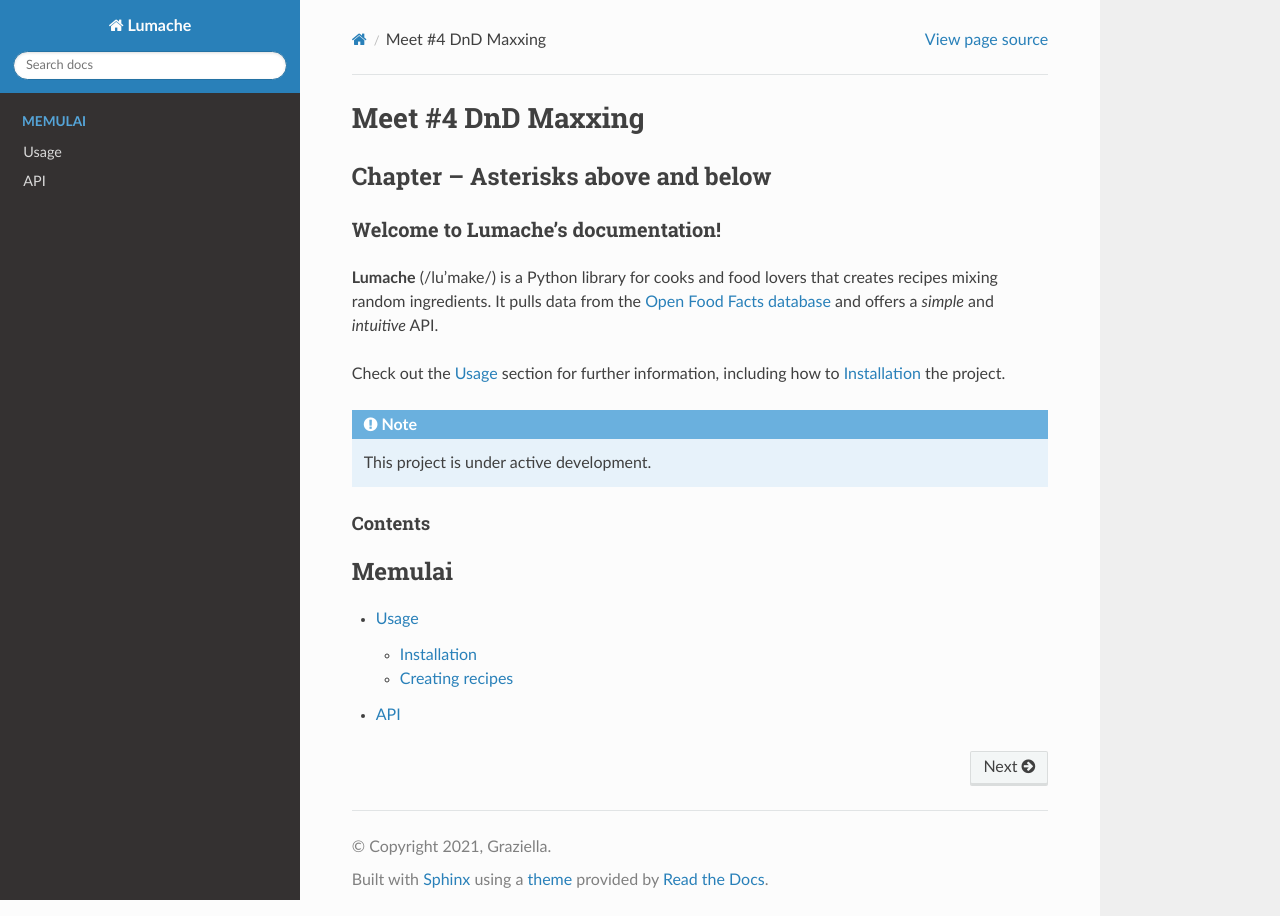
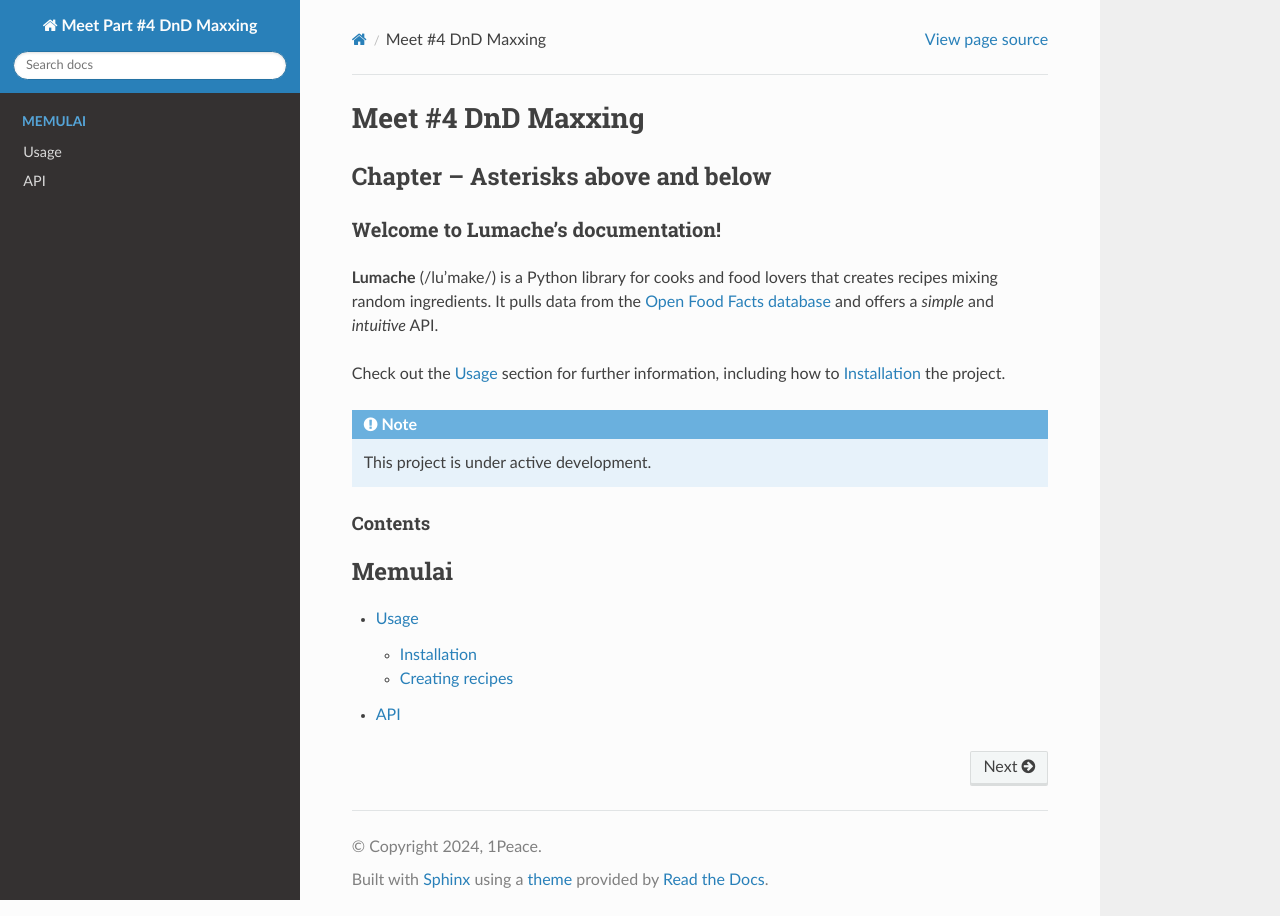
Before and after one commit to takayama156/1Peace-Dnd-Guide, a Sphinx documentation site: the page built from docs/source/index.rst, in a window 1280 px wide. Built offline with Sphinx 7.4.7 and the Read the Docs theme 3.1.0, drawn with Linux system fonts in a browser that asks for light colours.

Commit message:
Update conf.py

```diff
--- a/docs/source/conf.py
+++ b/docs/source/conf.py
@@ -2,9 +2,9 @@
 
 # -- Project information
 
-project = 'Lumache'
-copyright = '2021, Graziella'
-author = 'Graziella'
+project = 'Meet Part #4 DnD Maxxing'
+copyright = '2024, 1Peace'
+author = 'Everyone'
 
 release = '0.1'
 version = '0.1.0'
```
